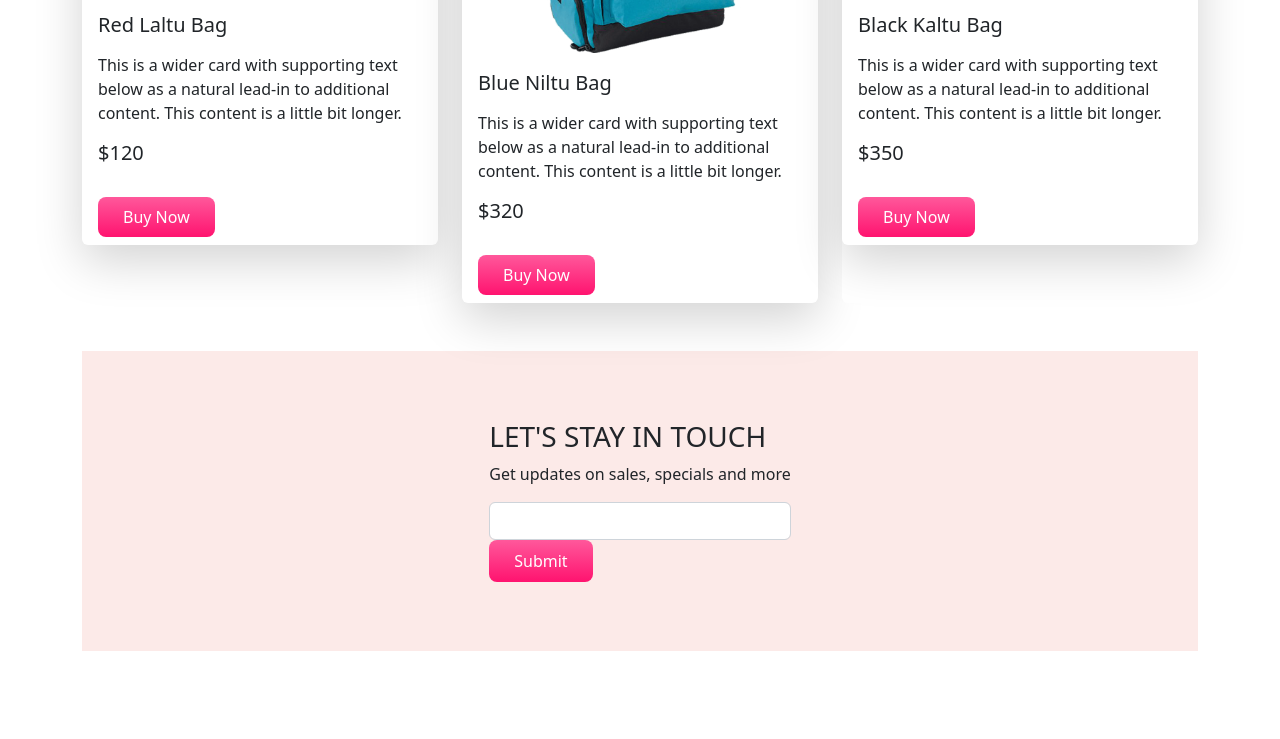
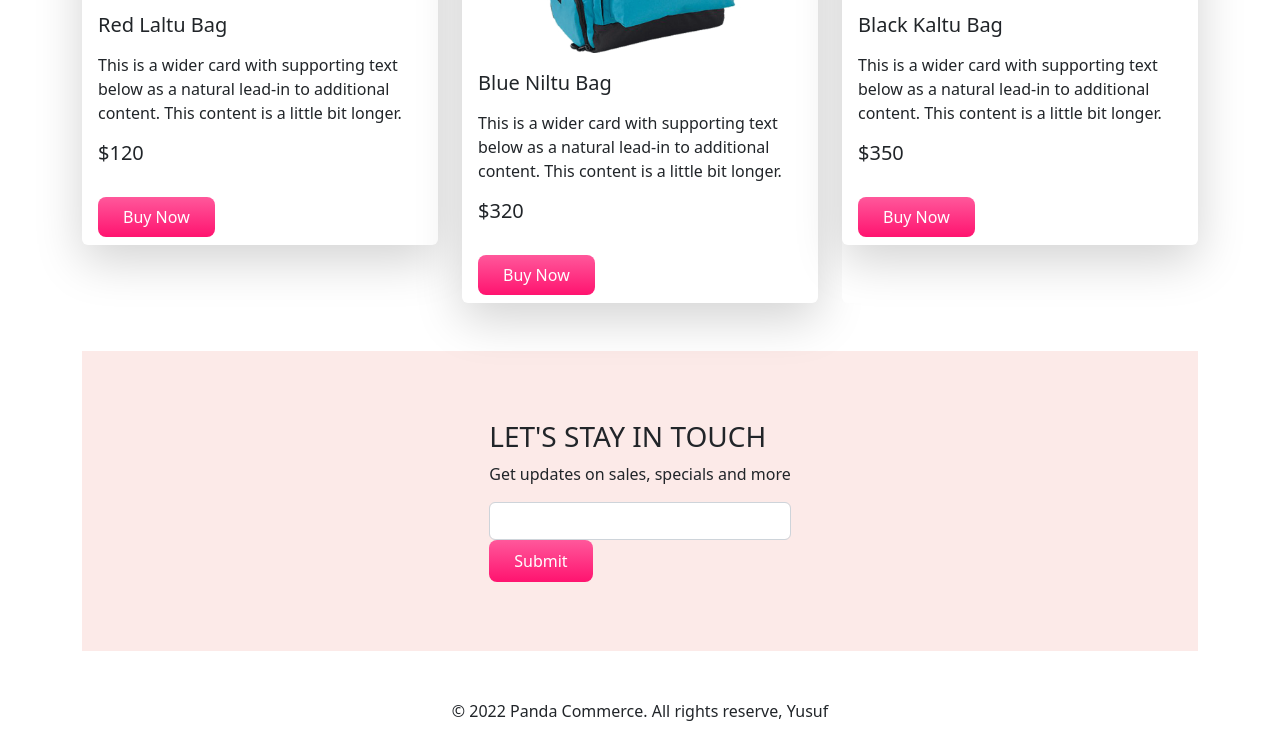
Before and after one commit to yusuf-khan-swd/Panda-Commerce-Bootstrap-Practice, a plain HTML site: page index.html in a window 1280 px wide. Shown: the part 1759-2498 px from the top of the page. Before the commit the page ends 2458 px from the top, so only its background shows below. Drawn offline with nearby package versions, Linux system fonts and the light colour scheme.

Commit message:
add footer

```diff
--- a/index.html
+++ b/index.html
@@ -340,7 +340,6 @@
       <!-- Backpack section end -->
 
       <!-- Subscribe start -->
-
       <div class="container mb-5">
         <div class="subscribe d-flex align-items-center justify-content-center">
           <div>
@@ -360,9 +359,14 @@
           </div>
         </div>
       </div>
-
       <!-- Subscribe end -->
     </main>
+
+    <footer>
+      <div class="footer text-center mb-2">
+        <p>&copy; 2022 Panda Commerce. All rights reserve, Yusuf</p>
+      </div>
+    </footer>
 
     <script src="https://cdn.jsdelivr.net/npm/bootstrap@5.2.0/dist/js/bootstrap.bundle.min.js"></script>
   </body>
```
